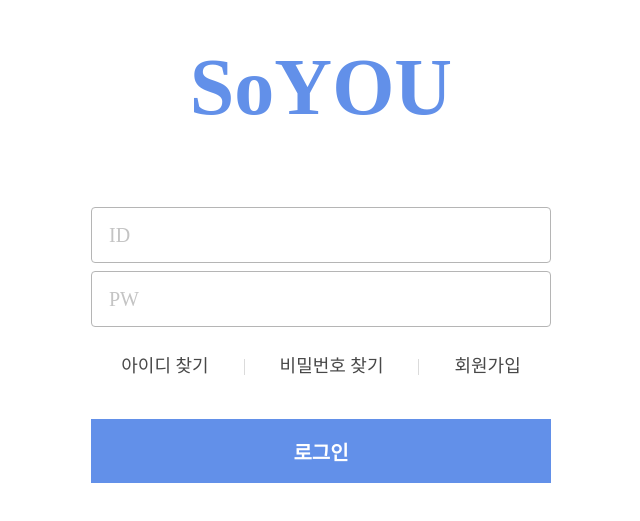
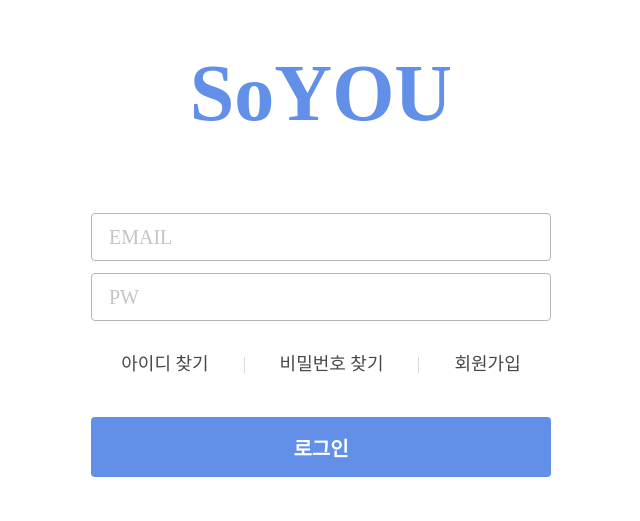
Before and after one commit to ballsona/so-you-front, a Next.js app: page /user/login in a window 1280 px wide. Shown: the part 135-656 px from the top of the page, without its empty margins (319-959 px from the left). Built offline with nearby package versions, Linux system fonts and the light colour scheme; a web font is replaced by a local one.

Commit message:
feat : add LoginTemplate Compoent

```diff
--- a/src/components/user/LoginTemplate.tsx
+++ b/src/components/user/LoginTemplate.tsx
@@ -1,8 +1,11 @@
 import Text from '@/components/common/Text';
 import { COLORS } from '@/styles/theme';
+import { LoginInputType } from '@/types/user';
 import styled from '@emotion/styled';
+import { useRouter } from 'next/router';
+import { UseFormRegister } from 'react-hook-form';
 
-const SUB_MENUS = {
+const SUB_MENUS: Record<string, any> = {
   id_find: {
     text: '아이디 찾기',
     url: '/user/find-account',
@@ -15,40 +18,56 @@ const SUB_MENUS = {
     text: '회원가입',
     url: '/user/register',
   },
-};
+} as const;
 
-const LoginTemplate = () => (
+export interface LoginTemplateProps {
+  onChangeLoginInput: UseFormRegister<LoginInputType>;
+  onSubmitLogin: () => Promise<void>;
+}
+
+const LoginTemplate = ({
+  onChangeLoginInput,
+  onSubmitLogin,
+}: LoginTemplateProps) => {
+  const router = useRouter();
+  return (
     <TemplateWrapper>
       <LoginForm>
-      <Text size={80} weight="800" color={COLORS.primary} className="logo-text">
+        <Text
+          size={80}
+          weight="800"
+          color={COLORS.primary}
+          className="logo-text"
+        >
           SoYOU
         </Text>
-      <LoginInput name="id" value="" placeholder="ID" onChange={() => {}} />
-      <LoginInput
-        name="password"
-        value=""
-        placeholder="PW"
-        onChange={() => {}}
-      />
+        <LoginInput placeholder="EMAIL" {...onChangeLoginInput('email')} />
+        <LoginInput placeholder="PW" {...onChangeLoginInput('password')} />
         <SubMenuContainer>
-        <Text size={18} weight="400" color={COLORS.gray484} onClick={() => {}}>
-          {SUB_MENUS.id_find.text}
+          {Object.keys(SUB_MENUS).map((key, idx) => (
+            <>
+              <Text
+                key={key}
+                size={18}
+                weight="400"
+                color={COLORS.gray484}
+                onClick={() => router.push(SUB_MENUS[key].url)}
+              >
+                {SUB_MENUS[key].text}
               </Text>
-        <Hr />
-        <Text size={18} weight="400" color={COLORS.gray484} onClick={() => {}}>
-          {SUB_MENUS.pw_find.text}
-        </Text>
-        <Hr />
-        <Text size={18} weight="400" color={COLORS.gray484} onClick={() => {}}>
-          {SUB_MENUS.register.text}
-        </Text>
+              {idx !== 2 && <Hr />}
+            </>
+          ))}
         </SubMenuContainer>
-      <LoginButton onClick={() => {}}>로그인</LoginButton>
+        <LoginButton onClick={onSubmitLogin}>로그인</LoginButton>
       </LoginForm>
     </TemplateWrapper>
   );
+};
 
 export default LoginTemplate;
+
+/** LoginTemplate Style */
 
 const TemplateWrapper = styled.div`
   height: 100vh;
@@ -66,15 +85,16 @@ const LoginForm = styled.div`
   .logo-text {
     line-height: 80px;
     margin-bottom: 80px;
+    cursor: pointer;
   }
 `;
 
 const LoginInput = styled.input`
   width: 100%;
-  height: 56px;
+  height: 48px;
   font-size: 20px;
   font-weight: 400;
-  margin-bottom: 8px;
+  margin-bottom: 12px;
 
   background-color: ${COLORS.white};
   border: 1px solid ${COLORS.grayB5B};
@@ -95,6 +115,10 @@ const SubMenuContainer = styled.div`
   align-items: center;
   gap: 35px;
   margin: 18px 0px 39px;
+
+  > div {
+    cursor: pointer;
+  }
 `;
 
 const Hr = styled.div`
@@ -105,8 +129,9 @@ const Hr = styled.div`
 
 const LoginButton = styled.button`
   width: 460px;
-  height: 64px;
-  border: 4px;
+  height: 60px;
+  border: none;
+  border-radius: 4px;
   background-color: ${COLORS.primary};
   color: ${COLORS.white};
   font-size: 20px;
```
Lines whose indentation alone changed are shown as unchanged.
